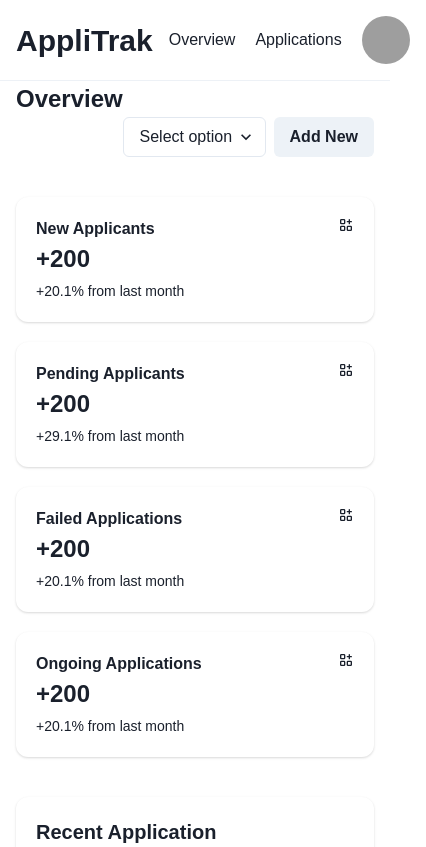
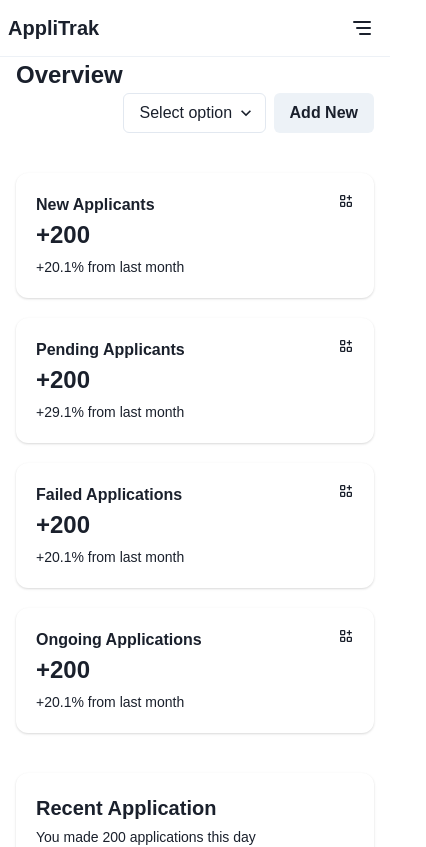
Before and after one commit to raffyamoguis/applitrack, a React (Vite) app: page / in a window 390 px wide. Shown: the top 847 px of the page, 426 px wide, since content can reach past the window. Built offline with nearby package versions, Linux system fonts and the light colour scheme; grey boxes are pictures that could not be loaded; a web font is replaced by a local one.

Commit message:
added drawer

```diff
--- a/src/components/header/Header.tsx
+++ b/src/components/header/Header.tsx
@@ -1,27 +1,61 @@
 import React from "react";
-import { Flex, Spacer, Divider, HStack, Avatar, Text } from "@chakra-ui/react";
+import {
+  Flex,
+  Spacer,
+  Divider,
+  HStack,
+  Avatar,
+  Text,
+  Menu,
+  MenuButton,
+  MenuList,
+  MenuItem,
+  useMediaQuery,
+} from "@chakra-ui/react";
 
 // Components
 import HeaderLink from "./headerlink";
+import Drawer from "./drawer";
 
 const Header: React.FC = () => {
+  const [isSmallerDevice] = useMediaQuery("(max-width: 600px)");
+
   return (
     <>
-      <Flex minWidth="max-content" alignItems="center" gap="2" p={4}>
-        <Text fontSize="3xl" as="b">
+      <Flex
+        minWidth="max-content"
+        alignItems="center"
+        gap="2"
+        p={isSmallerDevice ? 2 : 4}
+      >
+        <Text fontSize={{ base: "xl", sm: "3xl" }} as="b">
           AppliTrak
         </Text>
 
         <Spacer />
+        {isSmallerDevice ? (
+          <Drawer />
+        ) : (
           <HStack spacing="20px">
             <HeaderLink title="Overview" to="/" />
             <HeaderLink title="Applications" to="applications" />
+
+            <Menu>
+              <MenuButton>
                 <Avatar
-            size="md"
+                  size={`${isSmallerDevice ? "sm" : "md"}`}
                   name="Raffy Amoguis"
                   src="https://bit.ly/ryan-florence"
                 />
+              </MenuButton>
+              <MenuList>
+                <MenuItem>Darkmode</MenuItem>
+                <MenuItem>Profile</MenuItem>
+                <MenuItem>Logout</MenuItem>
+              </MenuList>
+            </Menu>
           </HStack>
+        )}
       </Flex>
 
       <Divider />
--- /dev/null
+++ b/src/components/header/drawer.tsx
@@ -0,0 +1,54 @@
+import React from "react";
+import {
+  IconButton,
+  Drawer,
+  DrawerBody,
+  DrawerHeader,
+  DrawerOverlay,
+  DrawerContent,
+  DrawerCloseButton,
+  VStack,
+  StackDivider,
+  useDisclosure,
+} from "@chakra-ui/react";
+import { IconMenuDeep } from "@tabler/icons-react";
+
+import HeaderLink from "./headerlink";
+
+const drawer: React.FC = () => {
+  const { isOpen, onOpen, onClose } = useDisclosure();
+
+  return (
+    <>
+      <IconButton
+        aria-label="Show drawer."
+        colorScheme="gray"
+        variant="ghost"
+        icon={<IconMenuDeep />}
+        onClick={onOpen}
+      />
+      <Drawer isOpen={isOpen} placement="right" size="xs" onClose={onClose}>
+        <DrawerOverlay />
+        <DrawerContent>
+          <DrawerCloseButton />
+          <DrawerHeader>Account</DrawerHeader>
+
+          <DrawerBody>
+            <VStack
+              divider={<StackDivider borderColor="gray.200" />}
+              spacing={3}
+              align="stretch"
+            >
+              <HeaderLink title="Overview" to="/" />
+              <HeaderLink title="Applications" to="/applications" />
+              <HeaderLink title="Profile" to="/profile" />
+              <HeaderLink title="Logout" to="/logout" />
+            </VStack>
+          </DrawerBody>
+        </DrawerContent>
+      </Drawer>
+    </>
+  );
+};
+
+export default drawer;
```
Lines whose indentation alone changed are shown as unchanged.
